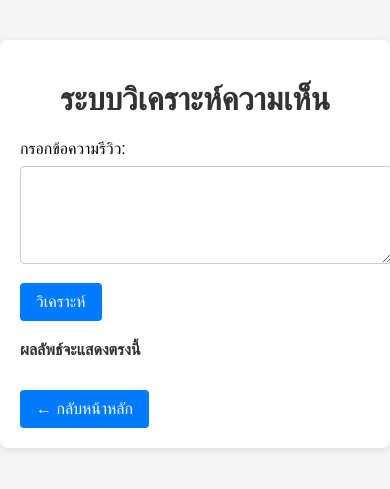
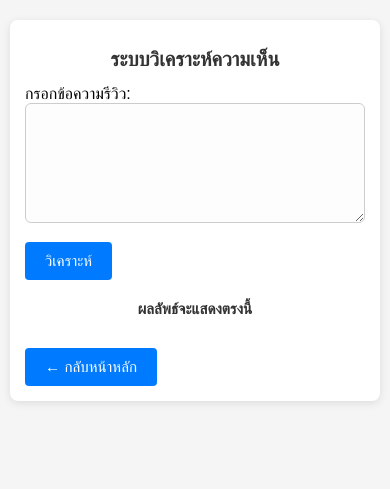
Before and after one commit to 1563Godz/We-website, a Flask app: page /sentences-check in a window 390 px wide. Shown: the top 489 px of the page. Run offline with Flask 3, Linux system fonts and the light colour scheme; parts of the project's set-up code (start-up, migrations or seed data) failed here and were passed over.

Commit message:
Update sentences-check.html

```diff
--- a/templates/sentences-check.html
+++ b/templates/sentences-check.html
@@ -12,12 +12,13 @@
         <form id="reviewForm">
             <label for="review">กรอกข้อความรีวิว:</label><br>
             <textarea name="review" id="review" rows="4" cols="50"></textarea><br>
-            <button type="submit" class="btn">วิเคราะห์</button>
+            <button type="submit" class="btn" class="container">วิเคราะห์</button>
         </form>
 
         <p id="prediction-result">ผลลัพธ์จะแสดงตรงนี้</p>
 
-        <a href="/" class="btn back-btn">← กลับหน้าหลัก</a>
+        <a href="/" class="btn back-btn" class="container">← กลับหน้าหลัก</a>
+
     </div>
 </body>
 </html>
@@ -47,16 +48,27 @@ h1 {
 textarea {
     width: 100%;
     max-width: 100%;
+    min-height: 120px;
+    padding: 12px 14px;
     font-size: 1rem;
-    padding: 10px;
-    margin-top: 8px;
-    border-radius: 4px;
-    border: 1px solid #ccc;
+    font-family: inherit;
+    border: 1.5px solid #ccc;
+    border-radius: 6px;
+    outline: none;
+    box-sizing: border-box;
+    transition: border-color 0.3s ease, box-shadow 0.3s ease;
+    background-color: #fdfdfd;
+}
+
+textarea:focus {
+    border-color: #007BFF;
+    box-shadow: 0 0 0 3px rgba(0, 123, 255, 0.15);
+    background-color: #fff;
 }
 
 button.btn, a.btn {
     display: inline-block;
-    padding: 10px 16px;
+    padding: 10px 20px;
     margin-top: 15px;
     font-size: 1rem;
     color: white;
@@ -66,6 +78,7 @@ button.btn, a.btn {
     text-decoration: none;
     cursor: pointer;
     transition: background-color 0.3s ease;
+    max-width: 100%;
 }
 
 button.btn:hover, a.btn:hover {
@@ -84,6 +97,36 @@ button.btn:hover, a.btn:hover {
     font-weight: bold;
     margin-top: 20px;
     color: #333;
+}
+@media (max-width: 600px) {
+    .form-group,
+    .btn-group {
+        text-align: center;
+    }
+
+    .container {
+        margin: 20px 10px;
+        padding: 15px;
+    }
+
+    h1 {
+        font-size: 20px;
+    }
+
+    textarea {
+        font-size: 0.95rem;
+    }
+
+    button.btn,a.btn {
+        width: auto;
+        max-width: 90%;
+        font-size: 0.95rem;
+    }
+
+    #prediction-result {
+        font-size: 0.95rem;
+        text-align: center;
+    }
 }
 </style>
 
```
